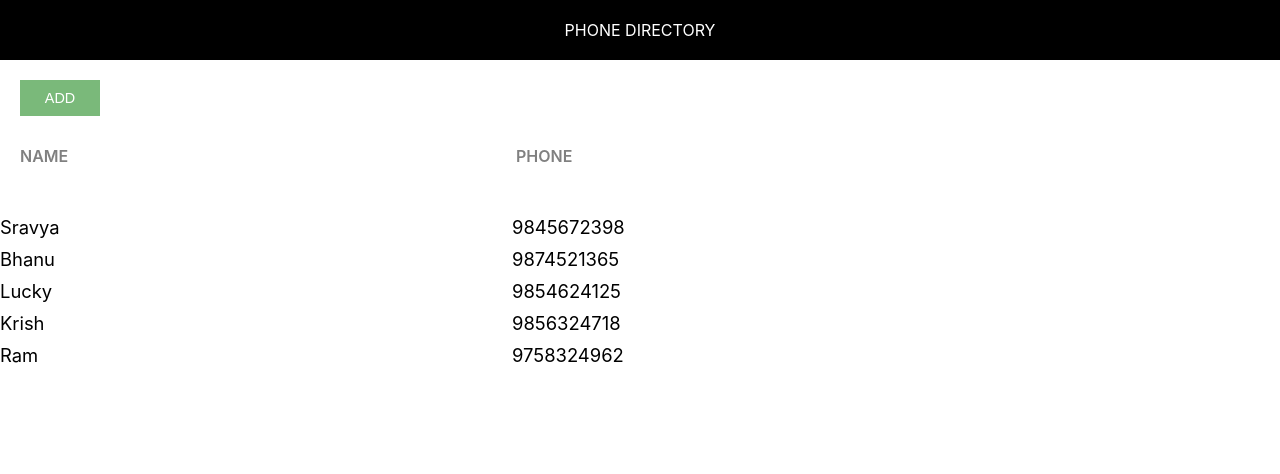
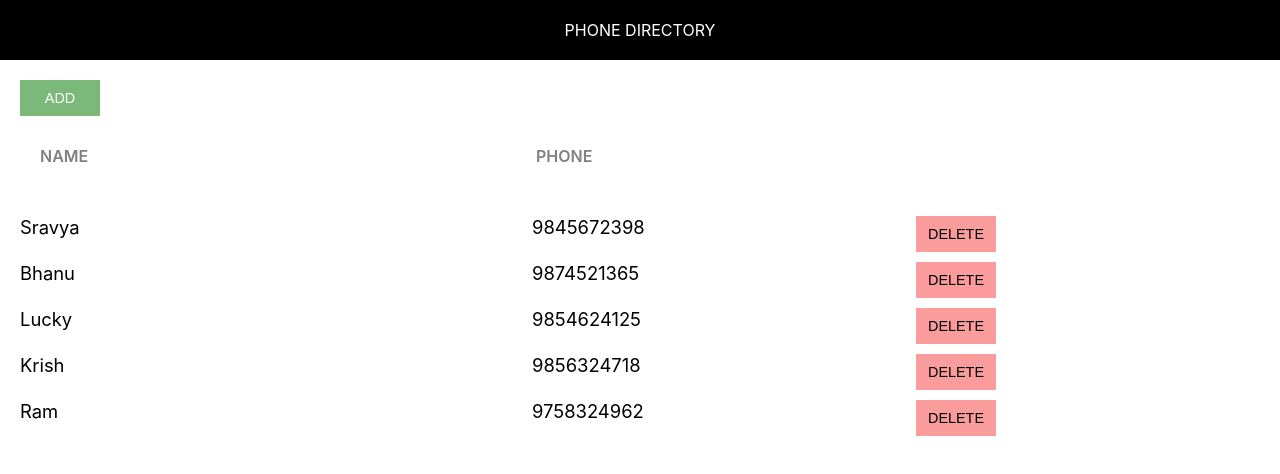
Before and after one commit to sravyasripada/phone-directory, a React (Create React App) app: page / in a window 1280 px wide. Shown: the top 474 px of the page. Built offline with nearby package versions, Linux system fonts and the light colour scheme; the HTML template or start-up script is replaced by a standard one.

Commit message:
Added 'Delete' button

```diff
--- a/src/App.css
+++ b/src/App.css
@@ -33,6 +33,7 @@
     background-color: rgba(255, 255, 255, 0.8);
     font-size: 1.15rem;
     padding-right: 10px;
+    margin-left: 20px;
 }
 
 .name-heading, .phone-heading {
@@ -41,3 +42,7 @@
     color: #808080;
     text-transform: uppercase;
 }
+.delete-btn {
+    background: #fa9c9c;
+    color: #000;
+}
--- a/src/App.js
+++ b/src/App.js
@@ -48,6 +48,7 @@ class App extends Component{
         return <div key={sub.id} className="grid-container">
           <span className='grid-item'>{sub.name}</span>
           <span className='grid-item'>{sub.phone}</span>
+          <span className='grid-item'><button className='custom-btn delete-btn'>Delete</button></span>
           </div>
       })
     }
```
